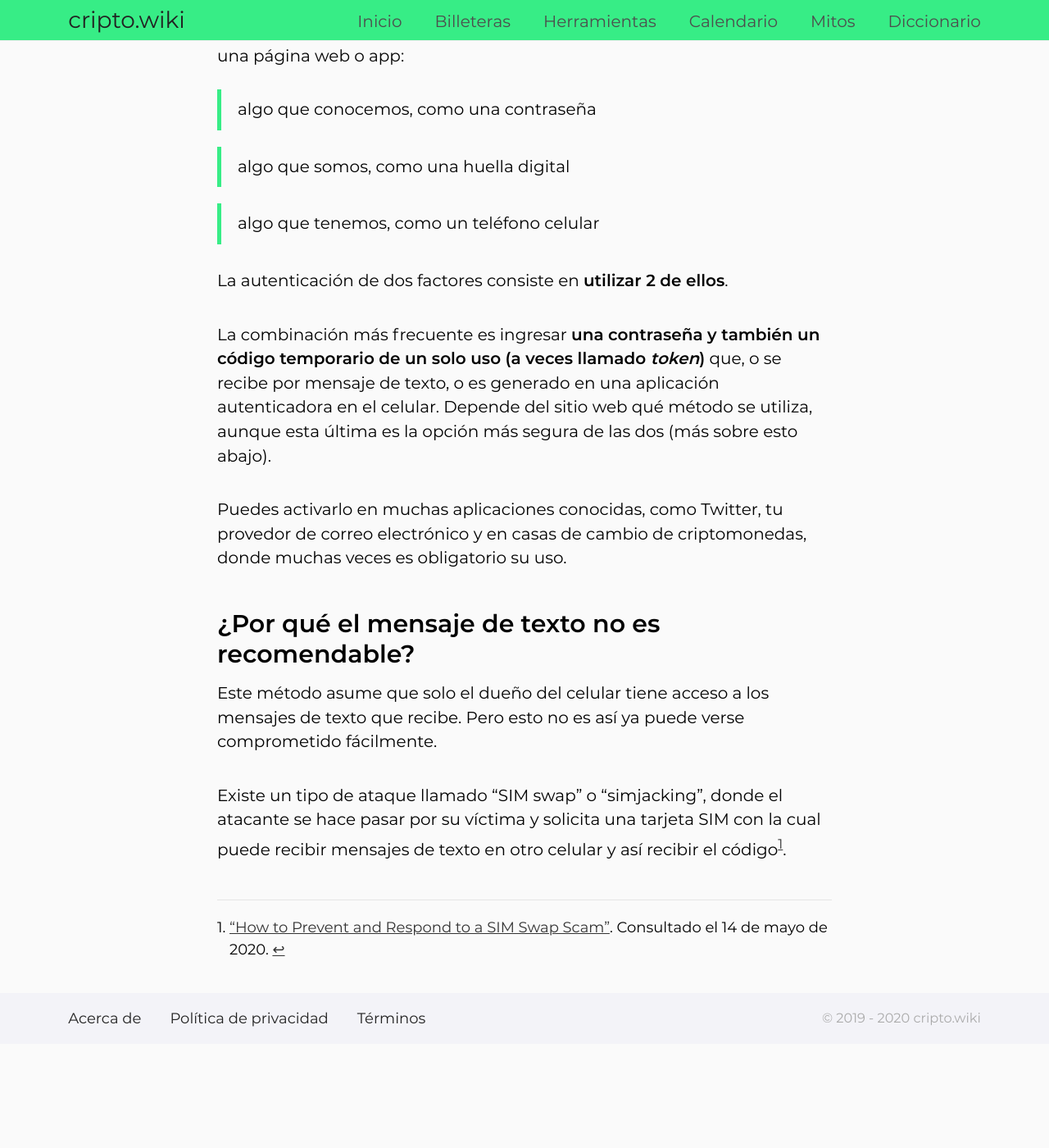
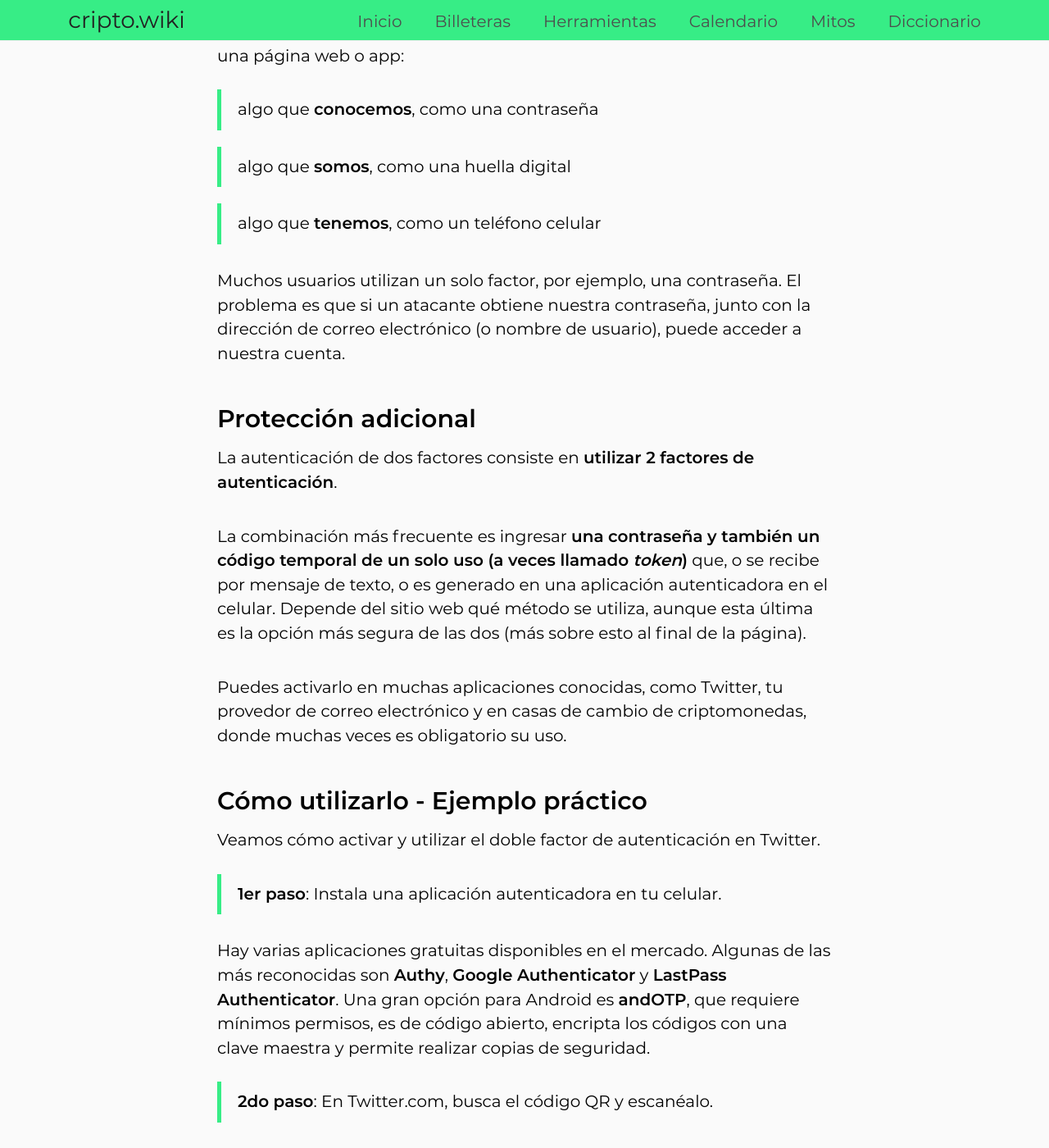
Before and after one commit to criptowiki/criptowiki, a Jekyll site: the page built from collections/_tools/2fa.md, in a window 1280 px wide and 1400 px high, scrolled down 261 px. Shown: the whole window at 82% size. Built offline with Jekyll 4.4.1, drawn with Linux system fonts in a browser that asks for light colours; before the commit the page ends 1534 px from its top, so only the background shows below that; some of the changed text lies outside the part shown.

Commit message:
Add practical example on '2FA' tool page

```diff
--- a/collections/_tools/2fa.md
+++ b/collections/_tools/2fa.md
@@ -6,17 +6,43 @@
 ### ¿Qué es?
 
 Hay distintos **factores de autenticación** que permiten identificarnos en una página web o app:
-> algo que conocemos, como una contraseña
+> algo que **conocemos**, como una contraseña
 
-> algo que somos, como una huella digital
+> algo que **somos**, como una huella digital
 
-> algo que tenemos, como un teléfono celular
+> algo que **tenemos**, como un teléfono celular
 
-La autenticación de dos factores consiste en **utilizar 2 de ellos**.
+Muchos usuarios utilizan un solo factor, por ejemplo, una contraseña. El problema es que si un atacante obtiene nuestra contraseña, junto con la dirección de correo electrónico (o nombre de usuario), puede acceder a nuestra cuenta.
 
-La combinación más frecuente es ingresar **una contraseña y también un código temporario de un solo uso (a veces llamado *token*)** que, o se recibe por mensaje de texto, o es generado en una aplicación autenticadora en el celular. Depende del sitio web qué método se utiliza, aunque esta última es la opción más segura de las dos (más sobre esto abajo).
+### Protección adicional
+
+La autenticación de dos factores consiste en **utilizar 2 factores de autenticación**.
+
+La combinación más frecuente es ingresar **una contraseña y también un código temporal de un solo uso (a veces llamado *token*)** que, o se recibe por mensaje de texto, o es generado en una aplicación autenticadora en el celular. Depende del sitio web qué método se utiliza, aunque esta última es la opción más segura de las dos (más sobre esto al final de la página).
 
 Puedes activarlo en muchas aplicaciones conocidas, como Twitter, tu provedor de correo electrónico y en casas de cambio de criptomonedas, donde muchas veces es obligatorio su uso.
+
+### Cómo utilizarlo - Ejemplo práctico
+
+Veamos cómo activar y utilizar el doble factor de autenticación en Twitter.
+
+> **1er paso**: Instala una aplicación autenticadora en tu celular.
+
+Hay varias aplicaciones gratuitas disponibles en el mercado. Algunas de las más reconocidas son **Authy**, **Google Authenticator** y **LastPass Authenticator**. Una gran opción para Android es **andOTP**, que requiere mínimos permisos, es de código abierto, encripta los códigos con una clave maestra y permite realizar copias de seguridad.
+
+
+> **2do paso**: En Twitter.com, busca el código QR y escanéalo.
+
+Ve a Configuración / Seguridad y acceso a la cuenta / Seguridad / Autenticación en dos fases. Te pedirá que escanees un código QR que mostrará en pantalla y que ingreses el código temporal que ves en la aplicación autenticadora.
+
+> **3er paso**: Guarda el código de respaldo.
+
+Copia a mano el código de respaldo en un papel y guárdalo bien.
+
+¡Listo! Ahora cada vez que quieras ingresar a tu cuenta de Twitter, además de solicitarte el correo electrónico (o nombre de usuario) y contraseña, te solicitará un código temporal, que obtendrás de la aplicación autenticadora. Por más que alguien sepa tu contraseña, si no tiene este código no podrá acceder.
+
+En caso de que no puedas utilizar tu celular, ya sea porque lo has perdido, te lo robaron o se rompió, solo tendrás que ingresar el código de respaldo. En este último caso no olvides reactivar el doble factor de autenticación con otro celular y guardar el nuevo código de respaldo.
+
 
 ### ¿Por qué el mensaje de texto no es recomendable?
 
```
